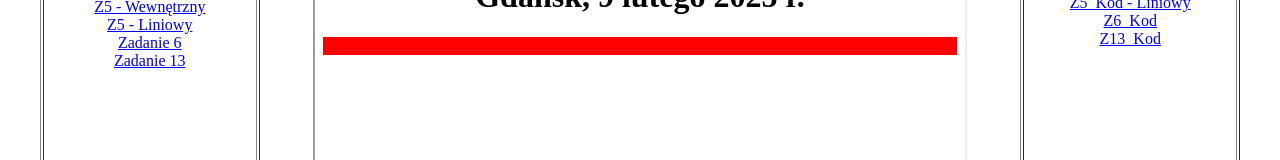
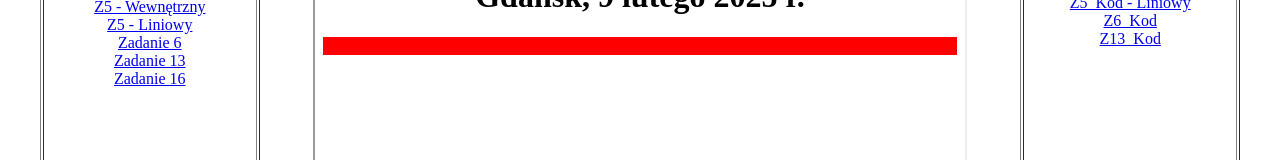
Before and after one commit to niczyjapodoga/zad1-6, a plain HTML site: page index.html in a window 1280 px wide. Shown: the part 132-292 px from the top of the page. Drawn offline with Linux system fonts and the light colour scheme.

Commit message:
Update index.html

```diff
--- a/index.html
+++ b/index.html
@@ -16,6 +16,7 @@
                 <a href="Łyba_z5_4.html" target="strony">Z5 - Liniowy</a><br>
                 <a href="Łyba_z6.html" target="strony">Zadanie 6</a><br>
                 <a href="Łyba_z13.html" target="strony">Zadanie 13</a><br>
+                <a href="Łyba_z16.html" target="strony">Zadanie 16</a><br>
             </td>
             <td align="center">
                 <iframe width="650" height="650" name="strony" src="start.html" border="0"></iframe>
```
